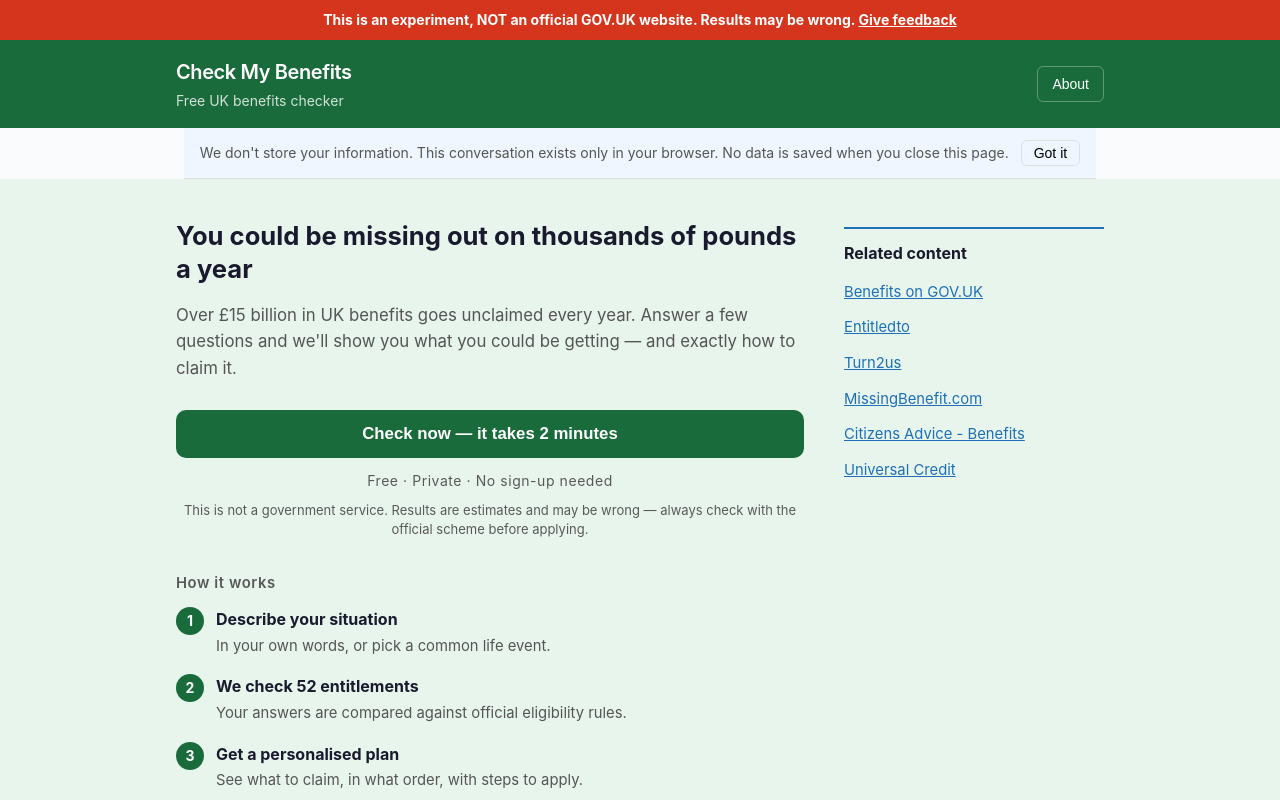
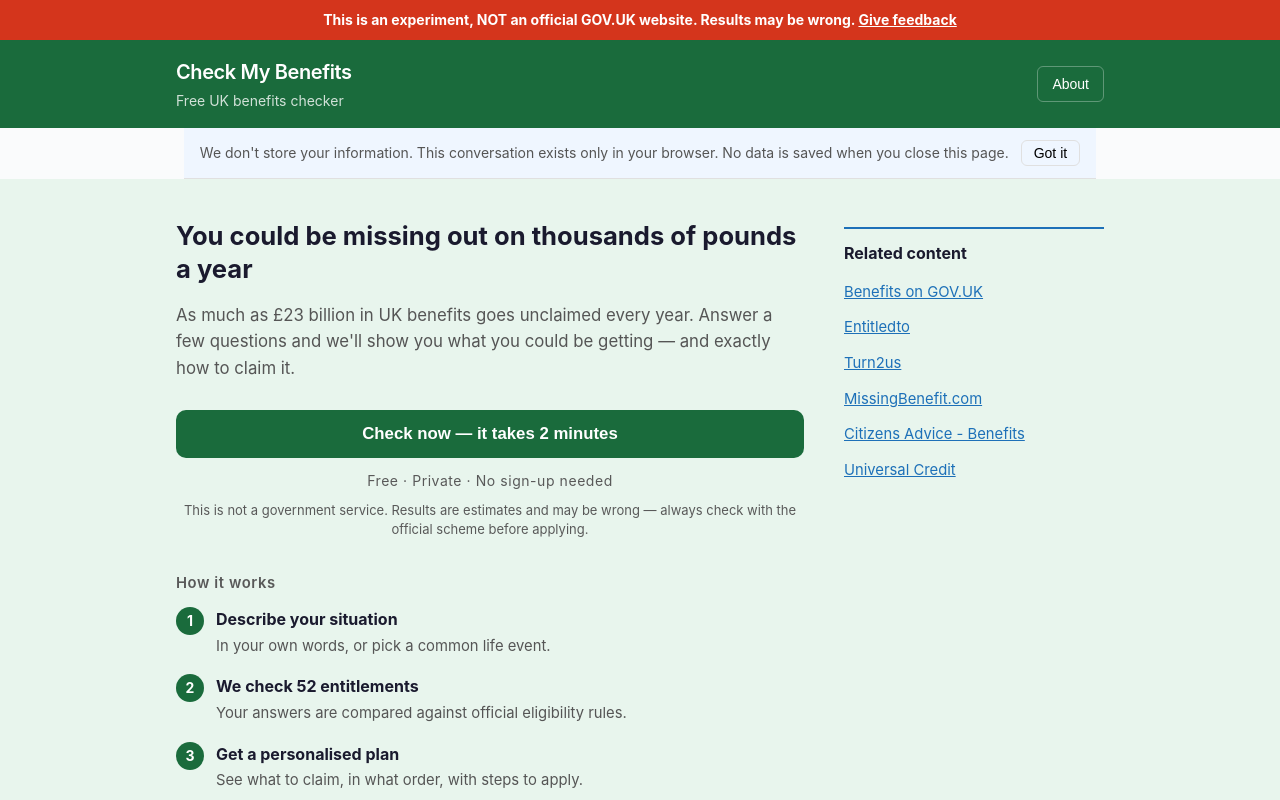
Before and after one commit to alfiedennen/checkmybenefits, a React (Vite) app: page / in a window 1280 px wide. Shown: the top 800 px of the page. Built offline with nearby package versions, Linux system fonts and the light colour scheme.

Commit message:
Update unclaimed benefits figure to £23 billion

```diff
--- a/src/components/shared/WelcomeHero.tsx
+++ b/src/components/shared/WelcomeHero.tsx
@@ -13,7 +13,7 @@ export function WelcomeHero({ onGetStarted }: Props) {
           You could be missing out on thousands of pounds a year
         </h2>
         <p className="welcome-hero-description">
-          Over £15 billion in UK benefits goes unclaimed every year.
+          As much as £23 billion in UK benefits goes unclaimed every year.
           Answer a few questions and we'll show you what you could
           be getting — and exactly how to claim it.
         </p>
```
